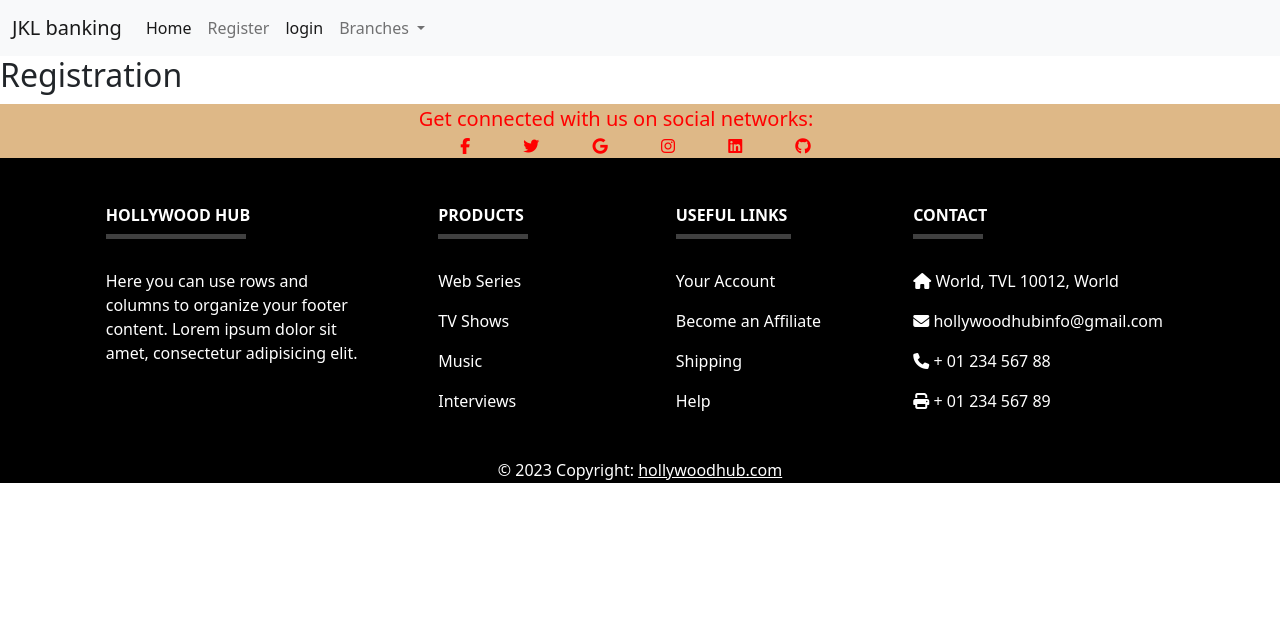
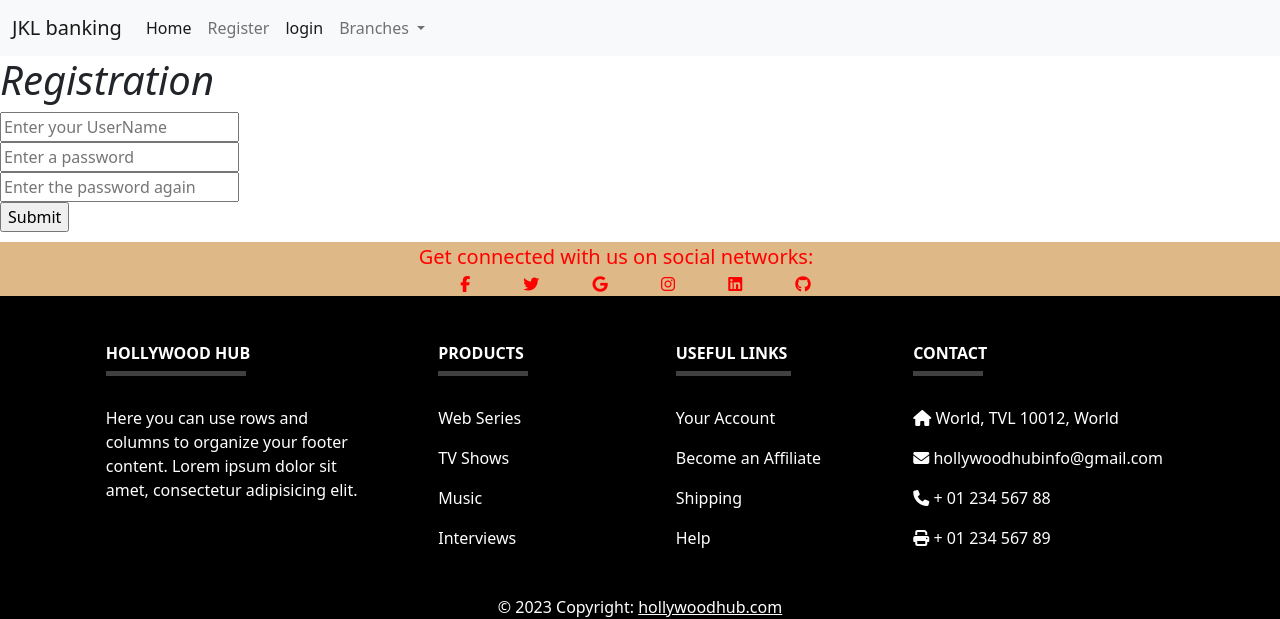
Before and after one commit to rej22/jkl_banking, a Django app: page /register/register/ in a window 1280 px wide. Shown: the top 619 px of the page. Run offline with Django 4.2, Linux system fonts and the light colour scheme; some libraries are stand-ins or nearby versions.

Commit message:
create registration form with neccessary form filed inputs

```diff
--- a/jklbank/jklbanking/registration/views.py
+++ b/jklbank/jklbanking/registration/views.py
@@ -21,23 +21,13 @@ def login(request):
 def register(request):
     if request.method == 'POST':
         userName = request.POST['username']
-        firstName = request.POST['first_name']
-        lastName = request.POST['last_name']
-        emailId = request.POST['email']
         password = request.POST['password']
         confirmPswd = request.POST['confirm_pswd']
 
         if password == confirmPswd:
-            if User.objects.filter(username= userName).exists():
-                messages.info(request, 'Username already exits')
-                return redirect('register')
-            elif User.objects.filter(email= emailId).exists():
-                messages.info(request, 'email already exits')
-                return redirect('register')
-            else:
-                user = User.objects.create_user(username=userName, first_name=firstName, last_name=lastName,email=emailId, password=password)
-                user.save()
-                return redirect('login')
+            user = User.objects.create_user(username=userName, password=password)
+            user.save()
+            return redirect('login')
         else:
             messages.info(request, 'Password not matching')
             return redirect('register')
--- a/jklbank/jklbanking/templates/login.html
+++ b/jklbank/jklbanking/templates/login.html
@@ -16,7 +16,7 @@
                   <input class="form-login" type="password" name="password" placeholder="Enter your Password"><br>
                   <input class="submit-login" type="submit">
               </form>
-            <h4>Don't have an account?<a href=""><em>Register</em></a></h4>
+            <h4>Don't have an account?<a href="{% url 'registration:register' %}"><em>Register</em></a></h4>
       </div>
           {% for msg in messages %}
              <h3><i>{{msg}}</i></h3>
--- a/jklbank/jklbanking/templates/registration.html
+++ b/jklbank/jklbanking/templates/registration.html
@@ -8,7 +8,18 @@
 {% endblock %}
 
 {% block content %}
-   <div class="register-form">
-       <h2>Registration</h2>
+   <div class="submit-form01">
+       <h1><i>Registration</i></h1>
+       <form action="register" method="post">
+           {% csrf_token %}
+           <input class="form01" type="text" name="username" placeholder="Enter your UserName"><br>
+           <input class="form01" type="password" name="password" placeholder="Enter a password"><br>
+           <input class="form01" type="password" name="confirm_pswd" placeholder="Enter the password again"><br>
+           <input type="submit">
+       </form>
    </div>
+
+           {% for msg in messages %}
+           <h3><i>{{msg}}</i></h3>
+           {% endfor %}
 {% endblock %}
```
